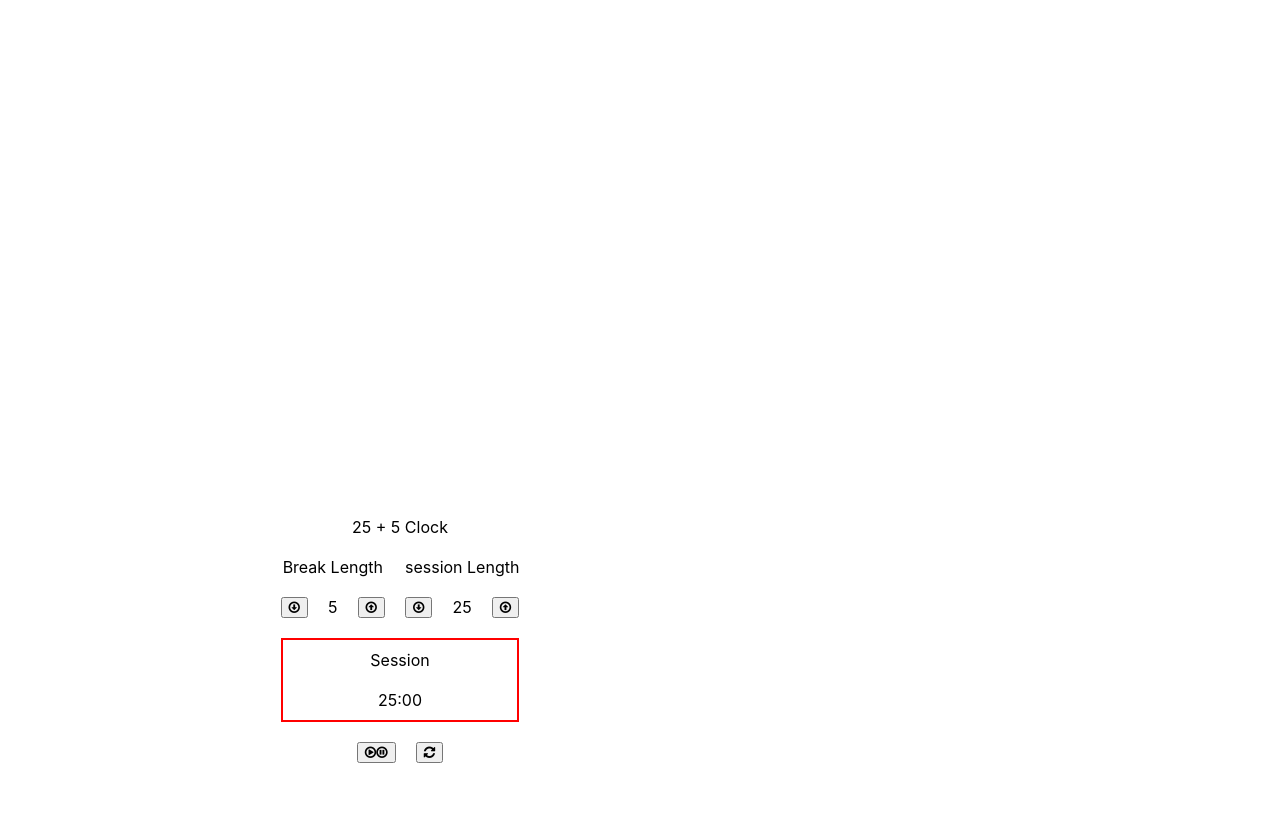
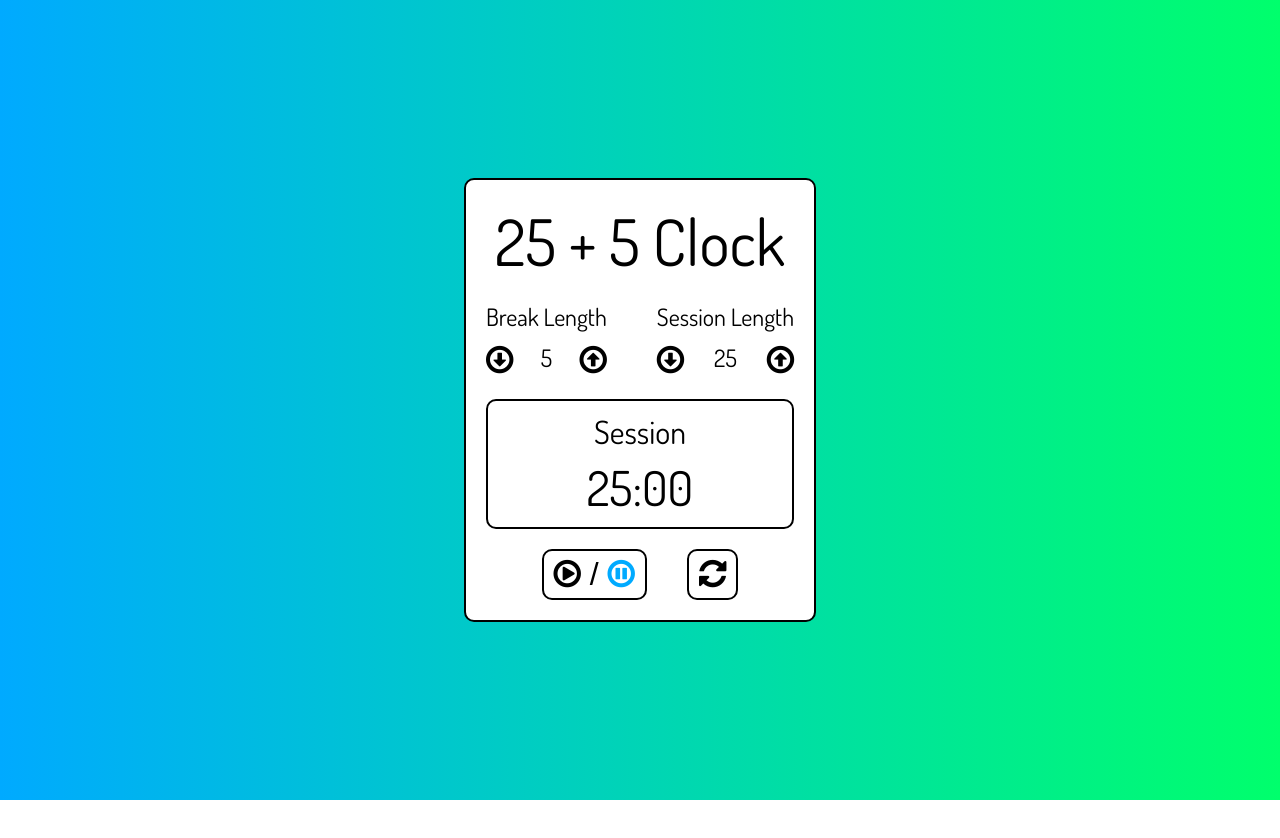
Before and after one commit to RatchagreeA/006_timer, a React (Create React App) app: page / in a window 1280 px wide. Shown: the top 838 px of the page. After the commit the page ends 800 px from the top, so only its background shows below. Built offline with nearby package versions, Linux system fonts and the light colour scheme.

Commit message:
update countdown fcn

```diff
--- a/src/App.js
+++ b/src/App.js
@@ -1,6 +1,6 @@
 import React from "react";
 import "./App.scss";
-import { useState } from "react";
+import { useState, useEffect } from "react";
 
 function App() {
     const [brkLength, setBrkLength] = useState(5);
@@ -9,6 +9,7 @@ function App() {
     const [timerType, setTimerType] = useState("Session");
     const [timer, setTimer] = useState(1500);
     const [intervalID, setIntervalID] = useState("");
+    const [audioBeep, setAudioBeep] = useState("");
 
     const timeCnv = (sec) => {
         let minutes = Math.floor(sec / 60);
@@ -16,6 +17,82 @@ function App() {
         let minutesStr = minutes < 10 ? `0${minutes}` : `${minutes}`;
         let secondsStr = seconds < 10 ? `0${seconds}` : `${seconds}`;
         return `${minutesStr}:${secondsStr}`;
+    };
+    useEffect(() => {
+        setTimer(seshLength * 60);
+    }, [seshLength]);
+
+    const isRunning = () => {
+        return timerState === "running";
+    };
+    const reset = () => {
+        setBrkLength(5);
+        setSeshLength(25);
+        setTimerState("stopped");
+        setTimerType("Session");
+        setTimer(1500);
+        setIntervalID("");
+        audioBeep.pause();
+        audioBeep.currentTime = 0;
+    };
+    const changeState = () => {
+        if (timerState === "stopped") {
+            beginCountDown();
+            setTimerState("running");
+        } else {
+            setTimerState("running");
+            intervalID.cancel();
+        }
+    };
+    const accurateInterval = (fn, time) => {
+        var cancel, nextAt, timeout, wrapper;
+        nextAt = new Date().getTime() + time;
+        timeout = null;
+        wrapper = () => {
+            nextAt += time;
+            timeout = setTimeout(wrapper, nextAt - new Date().getTime()); // delay = next_time - current_time
+            return fn();
+        };
+        cancel = () => {
+            return clearTimeout(timeout);
+        };
+        timeout = setTimeout(wrapper, nextAt - new Date().getTime());
+        console.log(nextAt);
+        return {
+            cancel: cancel,
+        };
+    };
+    const beginCountDown = () => {
+        const fcn = () => {
+            decrementTimer();
+            phaseControl();
+        };
+        setIntervalID(accurateInterval(fcn, 1000));
+    };
+    const decrementTimer = () => {
+        setTimer(timer - 1);
+    };
+    const phaseControl = () => {
+        alarm(timer);
+        if (timer < 0) {
+            intervalID.cancel();
+            if (timerType === "Session") {
+                beginCountDown();
+                switchTimer(brkLength * 60, "Break");
+            } else {
+                beginCountDown();
+                switchTimer(seshLength * 60, "Session");
+            }
+        }
+    };
+    const alarm = (time) => {
+        if (time === 0) {
+            audioBeep.play();
+        }
+    };
+    const switchTimer = (num, str) => {
+        setTimer(num);
+        setTimerType(str);
     };
     return (
         <div className="App">
@@ -29,16 +106,18 @@ function App() {
                         addID="break-increment"
                         lengthID="break-length"
                         length={brkLength}
-                        onClick={() => 1}
+                        setLength={setBrkLength}
+                        timerState={timerState}
                     />
                     <TimeControl
                         titleID="session-label"
-                        title="session Length"
+                        title="Session Length"
                         minID="session-decrement"
                         addID="session-increment"
                         lengthID="session-length"
                         length={seshLength}
-                        onClick={() => 1}
+                        setLength={setSeshLength}
+                        timerState={timerState}
                     />
                 </div>
                 <div className="timer">
@@ -48,17 +127,37 @@ function App() {
                     </div>
                 </div>
                 <div className="timer-control">
-                    <button id="start_stop" onClick={() => 1}>
-                        <i class="fa fa-play-circle-o" aria-hidden="true"></i>
-                        <i class="fa fa-pause-circle-o" aria-hidden="true"></i>
+                    <button id="start_stop" onClick={changeState}>
+                        <i
+                            className="fa fa-play-circle-o"
+                            aria-hidden="true"
+                            style={
+                                isRunning()
+                                    ? { color: "#00ff6c" }
+                                    : { color: "black" }
+                            }
+                        ></i>
+                        <span> / </span>
+                        <i
+                            className="fa fa-pause-circle-o"
+                            aria-hidden="true"
+                            style={
+                                isRunning()
+                                    ? { color: "black" }
+                                    : { color: "#00aaff" }
+                            }
+                        ></i>
                     </button>
-                    <button id="reset" onClick={() => 1}>
-                        <i class="fa fa-refresh" aria-hidden="true"></i>
+                    <button id="reset" onClick={reset}>
+                        <i className="fa fa-refresh" aria-hidden="true"></i>
                     </button>
                 </div>
                 <audio
                     id="beep"
                     preload="auto"
+                    ref={(audio) => {
+                        setAudioBeep(audio);
+                    }}
                     src="https://raw.githubusercontent.com/freeCodeCamp/cdn/master/build/testable-projects-fcc/audio/BeepSound.wav"
                 />
             </div>
@@ -75,8 +174,20 @@ function TimeControl({
     addID,
     lengthID,
     length,
-    onClick,
+    setLength,
+    timerState,
 }) {
+    const onClick = (e) => {
+        if (timerState !== "running") {
+            if (e.currentTarget.value === "-") {
+                let trg = Math.max(0, length - 1);
+                setLength(trg);
+            } else {
+                let trg = Math.min(60, length + 1);
+                setLength(trg);
+            }
+        }
+    };
     return (
         <div className="length-control">
             <div id={titleID}>{title}</div>
@@ -87,7 +198,10 @@ function TimeControl({
                     onClick={onClick}
                     value="-"
                 >
-                    <i class="fa fa-arrow-circle-o-down" aria-hidden="true"></i>
+                    <i
+                        className="fa fa-arrow-circle-o-down"
+                        aria-hidden="true"
+                    ></i>
                 </button>
                 <div className="btn-level" id={lengthID}>
                     {length}
@@ -98,7 +212,10 @@ function TimeControl({
                     onClick={onClick}
                     value="+"
                 >
-                    <i class="fa fa-arrow-circle-o-up" aria-hidden="true"></i>
+                    <i
+                        className="fa fa-arrow-circle-o-up"
+                        aria-hidden="true"
+                    ></i>
                 </button>
             </div>
         </div>
--- a/src/App.scss
+++ b/src/App.scss
@@ -1,24 +1,52 @@
+@import url("https://fonts.googleapis.com/css2?family=Dosis&display=swap");
+
+* {
+    margin: 0;
+    padding: 0;
+    box-sizing: border-box;
+}
 .App {
     text-align: center;
-    width: 100vh;
-    height: 100vw;
+    width: 100vw;
+    height: 100vh;
     display: flex;
     justify-content: center;
     align-items: center;
+    font-family: "Dosis", monospace;
+    background: linear-gradient(to right, #00aaff, #00ff6c);
     .app-container {
         display: flex;
         flex-direction: column;
         gap: 20px;
+        border: 2px solid black;
+        padding: 20px;
+        background: rgba(255, 255, 255);
+        border-radius: 10px;
+        .main-title {
+            font-size: 4rem;
+        }
         .control-container {
             display: flex;
-            gap: 20px;
+            gap: 50px;
+            justify-content: center;
+            font-size: 1.5rem;
             .length-control {
                 display: flex;
                 flex-direction: column;
-                gap: 20px;
+                gap: 10px;
                 .btn-container {
                     display: flex;
+                    justify-content: space-between;
                     gap: 20px;
+                    button {
+                        border: none;
+                        background-color: transparent;
+                        font-size: 2rem;
+                        &:hover {
+                            color: black;
+                            cursor: pointer;
+                        }
+                    }
                 }
             }
         }
@@ -26,18 +54,36 @@
             display: flex;
             flex-direction: column;
             gap: 20px;
-            border: 2px solid red;
+            border: 2px solid black;
             padding: 10px;
+            border-radius: 10px;
             .timer-wrapper {
                 display: flex;
                 flex-direction: column;
-                gap: 20px;
+                gap: 5px;
+                #timer-label {
+                    font-size: 2rem;
+                }
+                #time-left {
+                    font-size: 3rem;
+                }
             }
         }
         .timer-control {
             display: flex;
-            gap: 20px;
+            gap: 40px;
             justify-content: center;
+            button {
+                border: 2px solid black;
+                padding: 5px 10px;
+                background-color: transparent;
+                font-size: 2rem;
+                border-radius: 10px;
+                &:hover {
+                    color: black;
+                    cursor: pointer;
+                }
+            }
         }
     }
 }
```
Also changed, not shown: src/component/Test.js (+51 -0 lines).
